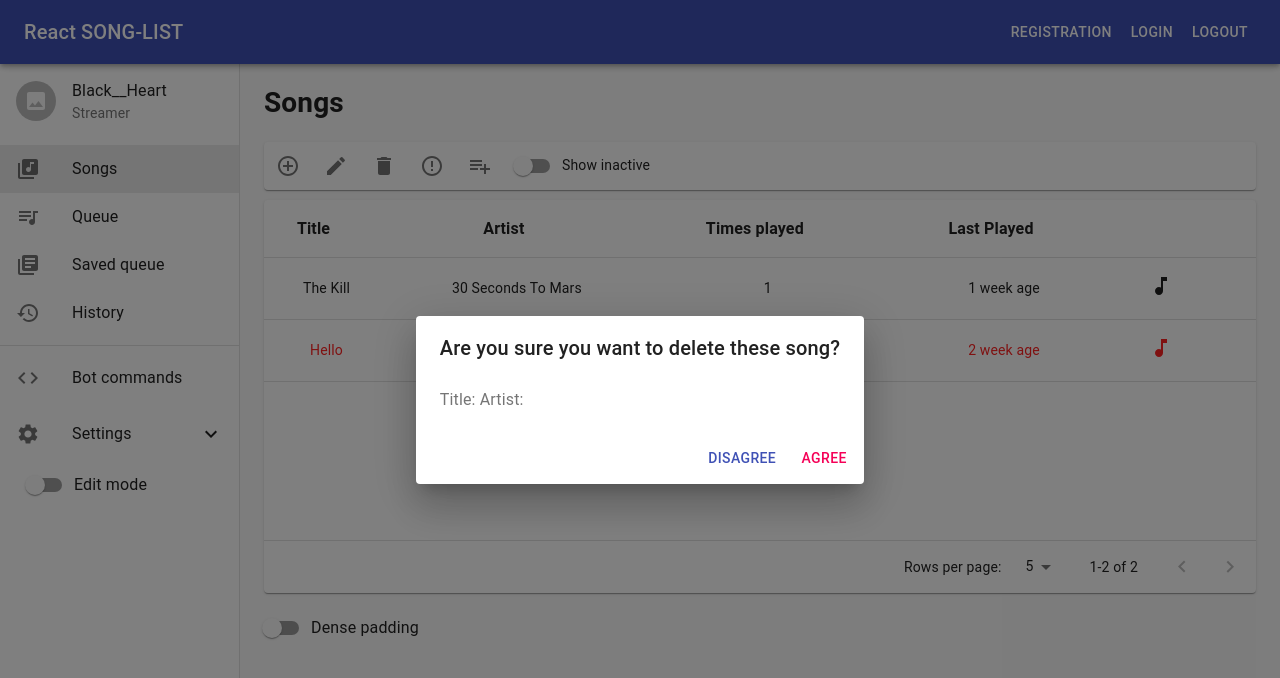
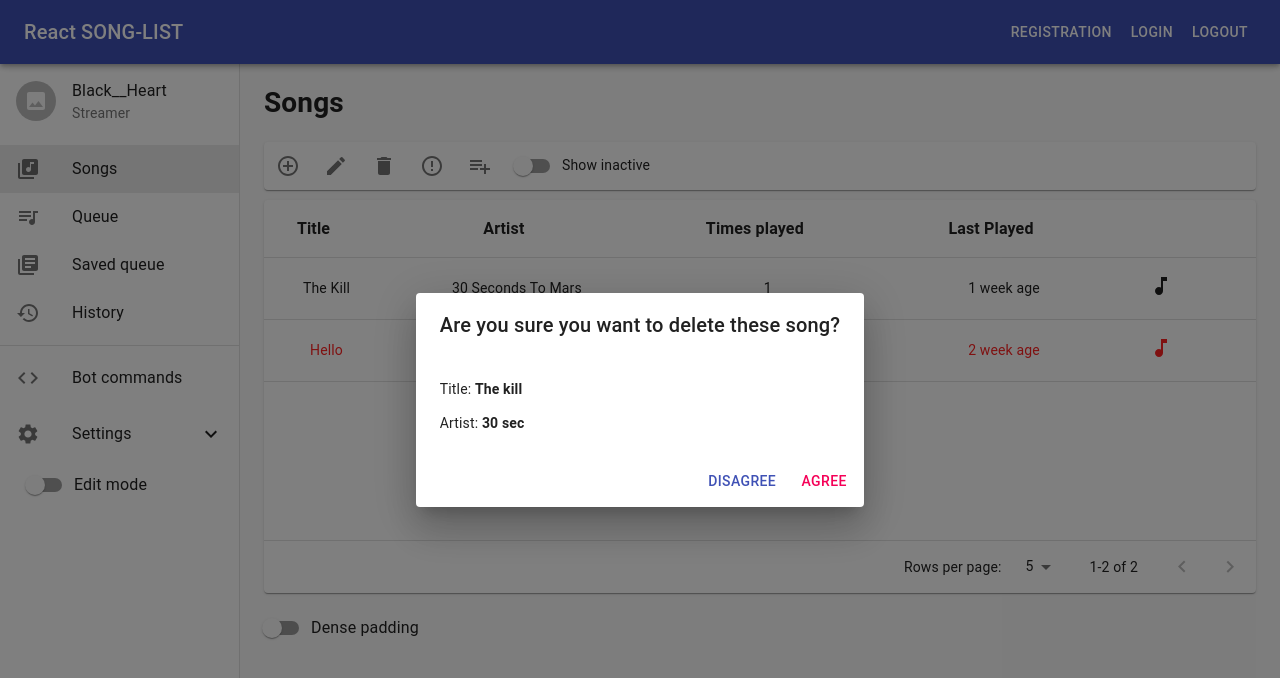
Before and after one commit to BlackHeart426/react-songlist, a React (Create React App) app: page /songs in a window 1280 px wide. Both pictures are taken after a click on the button 384 px from the left and 165 px from the top of the page. Shown: the top 678 px of the page. Built offline with nearby package versions, Linux system fonts and the light colour scheme.

Commit message:
Confirm dynamic

```diff
--- a/src/companents/Dialog/Confirm.js
+++ b/src/companents/Dialog/Confirm.js
@@ -8,7 +8,7 @@ import DialogTitle from '@material-ui/core/DialogTitle';
 
 export default function Confirm(props) {
     const [confirmOpened, setConfirmOpened] = React.useState(false);
-    const {show, onHide} = props
+    const {show, onHide, onAccept, data} = props
 
     useEffect(() => {
         setConfirmOpened(show)
@@ -19,6 +19,11 @@ export default function Confirm(props) {
         onHide()
     };
 
+    const handlerAccept = () => {
+        handleClose()
+        onAccept(true)
+    }
+
     return (
         <Dialog
             open={confirmOpened}
@@ -26,18 +31,15 @@ export default function Confirm(props) {
             aria-labelledby="alert-dialog-title"
             aria-describedby="alert-dialog-description"
         >
-            <DialogTitle id="alert-dialog-title">{"Are you sure you want to delete these song?"}</DialogTitle>
+            <DialogTitle id="alert-dialog-title">{data.title}</DialogTitle>
             <DialogContent>
-                <DialogContentText id="alert-dialog-description">
-                    Title:
-                    Artist:
-                </DialogContentText>
+                    {data.content}
             </DialogContent>
             <DialogActions>
                 <Button onClick={handleClose} color="primary">
                     Disagree
                 </Button>
-                <Button onClick={handleClose} color="secondary" autoFocus>
+                <Button onClick={handlerAccept} color="secondary" autoFocus>
                     Agree
                 </Button>
             </DialogActions>
--- a/src/companents/PageToolbar/PTBSongs/Tools/RemoveSongs.js
+++ b/src/companents/PageToolbar/PTBSongs/Tools/RemoveSongs.js
@@ -3,23 +3,39 @@ import React, {useContext, useEffect, useState} from "react";
 import {SongsContext} from "../../../../contex/module/songs/songsContext";
 import DeleteIcon from "@material-ui/icons/Delete";
 import Confirm from "../../../Dialog/Confirm";
-import {DialogSongs} from "../../../Dialog/DialogSongs/DialogSongs";
 
+let paramTest = {
+    title: 'The kill',
+    artist: '30 sec'
+}
 
 export const RemoveSongs = () => {
     const {rowsSongs, addRows} = useContext(SongsContext)
     const [confirmOpened, setConfirmOpened] = React.useState(false);
+    const dataToConfirm = {
+        title: 'Are you sure you want to delete these song?',
+        content: <div><p>Title: <strong>{paramTest.title}</strong></p><p>Artist: <strong>{paramTest.artist}</strong></p></div>
+    }
 
-    const deleteItemToRows = () => {
+    const openConfirm = () => {
         setConfirmOpened(true)
+    }
+
+    const removeSong = (props) => {
+        console.log(props)
     }
 
     return (
         <>
-            <IconButton onClick={deleteItemToRows}>
+            <IconButton onClick={openConfirm}>
                 <DeleteIcon />
             </IconButton>
-            <Confirm show={ confirmOpened } onHide={ () => setConfirmOpened(false) } />
+            <Confirm
+                show = { confirmOpened }
+                onHide = { () => setConfirmOpened(false) }
+                onAccept = { removeSong }
+                data = { dataToConfirm }
+            />
         </>
     )
 }
```
